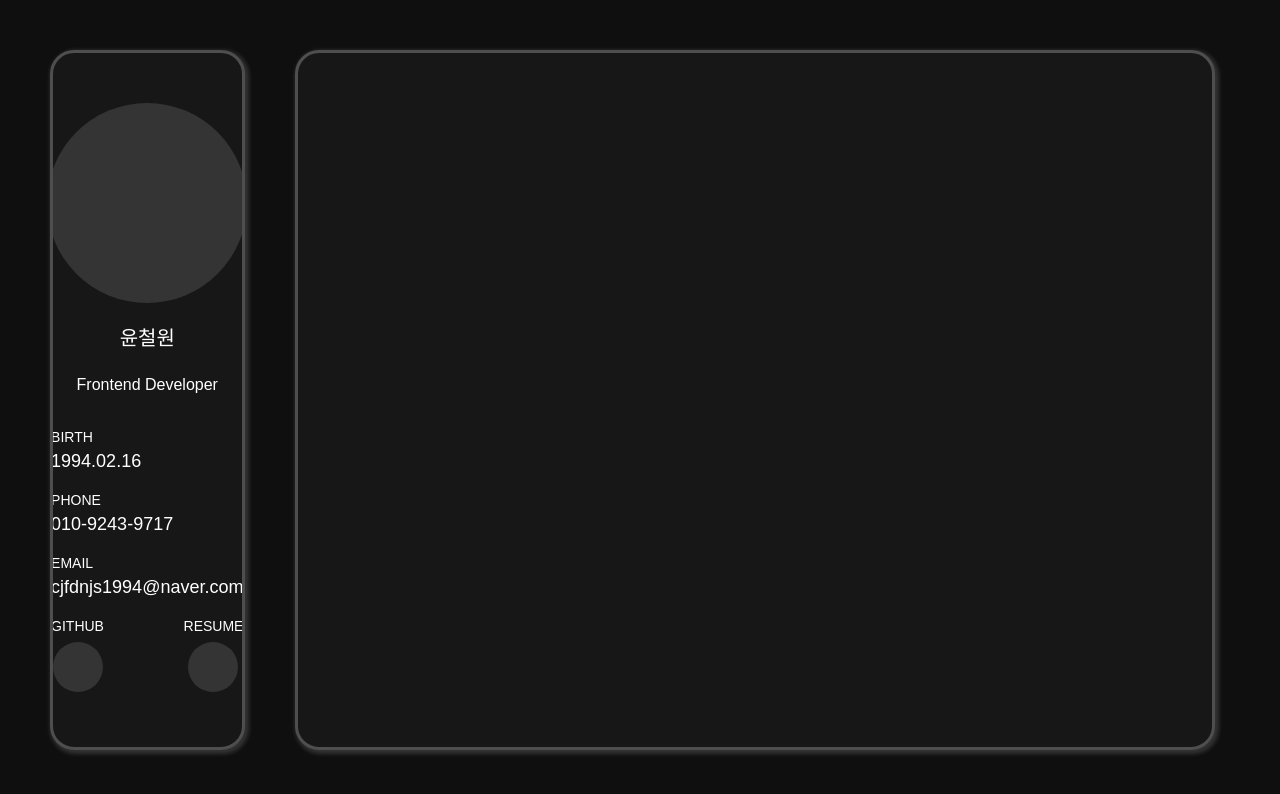
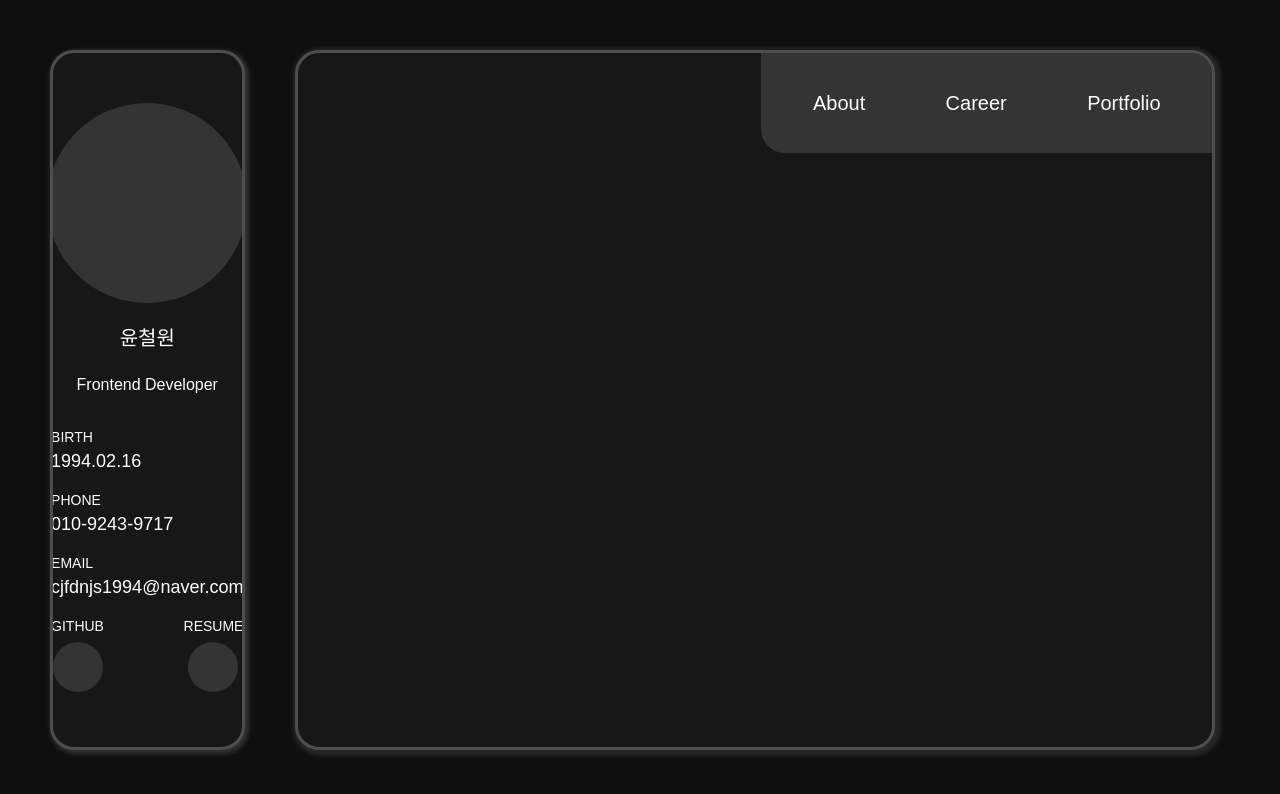
Before and after one commit to DevWonny/portfolio_new, a Next.js app: page / in a window 1280 px wide. Shown: the top 794 px of the page. Built offline with nearby package versions, Linux system fonts and the light colour scheme.

Commit message:
Select List 추가

```diff
--- a/app/page.tsx
+++ b/app/page.tsx
@@ -8,7 +8,15 @@ export default function Main() {
   return (
     <div className="main-wrap flex xl:gap-[50px] max-xl:gap-[20px]">
       <Introduce />
-      <div className="main-container"></div>
+      <div className="main-container relative">
+        <div className="select-container absolute">
+          <ul className="select-list flex h-full items-center justify-center">
+            <li className="item">About</li>
+            <li className="item">Career</li>
+            <li className="item">Portfolio</li>
+          </ul>
+        </div>
+      </div>
     </div>
   );
 }
--- a/styles/main.scss
+++ b/styles/main.scss
@@ -6,9 +6,27 @@ div.main-wrap {
   div.main-container {
     background-color: $bg-second;
     border: 3px solid $border-color;
-    box-shadow: 2px 2px 4px 2px rgba(#fff, 0.15);
+    box-shadow: 2px 2px 4px 4px rgba(#fff, 0.1);
     overflow: hidden;
     border-radius: 24px;
     width: 78.02197802%;
+
+    div.select-container {
+      width: 49.29577465%;
+      height: 100px;
+      background-color: $bg-third;
+      right: 0;
+      top: 0;
+      border-radius: 0 0 0 24px;
+      padding: 0 3.57142857%;
+
+      ul.select-list {
+        gap: 20.85714286%;
+        li.item {
+          font-size: 20px;
+          cursor: pointer;
+        }
+      }
+    }
   }
 }
```
